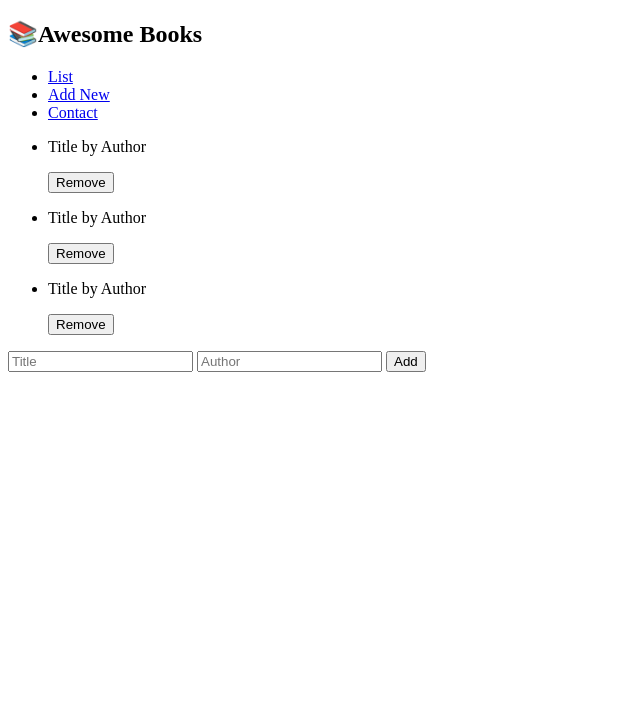
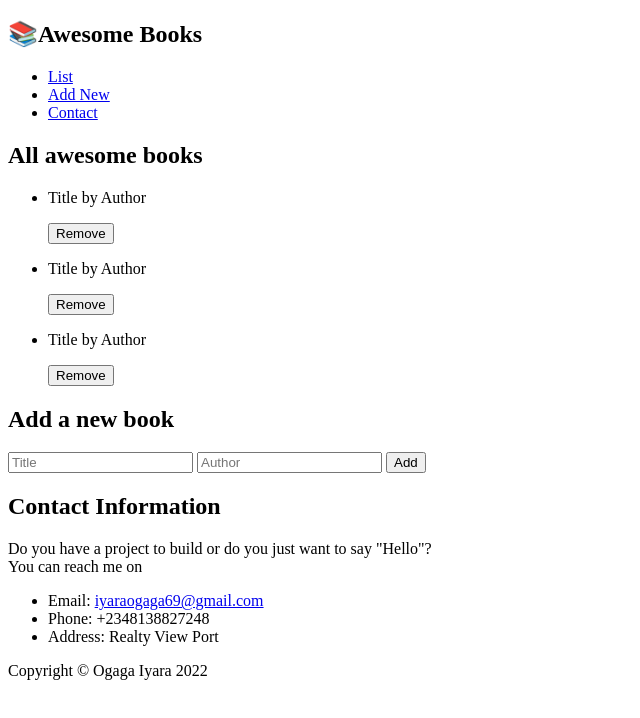
Before and after one commit to Ogaga01/My-Awesome-Books, a website: page index.html in a window 1280 px wide. Shown: the whole page, without its empty margins (0-640 px from the left). Drawn offline with nearby package versions, Linux system fonts and the light colour scheme; files that its build step writes are made by us from their sources.

Commit message:
Add contact section and footer

```diff
--- a/index.html
+++ b/index.html
@@ -27,6 +27,7 @@
 
     <section class="app-view">
         <div id="section--1" class="active section">
+            <h2 class="header">All awesome books</h2>
             <ul class="book-list">
                 <li class="list-item">
                     <p class="list-para">
@@ -55,11 +56,31 @@
             </ul>
         </div>
         <div id="section--2" class="section">
-            <input type="text" class="title-input" placeholder="Title">
-            <input type="text" class="author-input" placeholder="Author">
-            <button class="submit">Add</button>
+            <h2 class="header">Add a new book</h2>
+            <div class="book-inputs">
+                <input type="text" class="title-input" placeholder="Title">
+                <input type="text" class="author-input" placeholder="Author">
+                <button class="submit">Add</button>
+            </div>
+        </div>
+        <div id="section--3" class="section">
+            <h2 class="header">Contact Information</h2>
+            <div class="contact-info">
+                <p class="para">
+                    Do you have a project to build or do you just want to say "Hello"?<br>
+                    You can reach me on
+                </p>
+                <ul class="contact-list">
+                    <li class="contact-item">Email: <a href="mailto">iyaraogaga69@gmail.com</a></li>
+                    <li class="contact-item">Phone: +2348138827248</li>
+                    <li class="contact-item">Address: Realty View Port</li>
+                </ul>
+            </div>
         </div>
     </section>
+    <footer id="footer">
+        <p class="para">Copyright &copy; Ogaga Iyara 2022</p>
+    </footer>
 
 
     <!-- @import url('https://fonts.googleapis.com/css2?family=Quicksand:wght@300;400;700&display=swap'); -->
```
